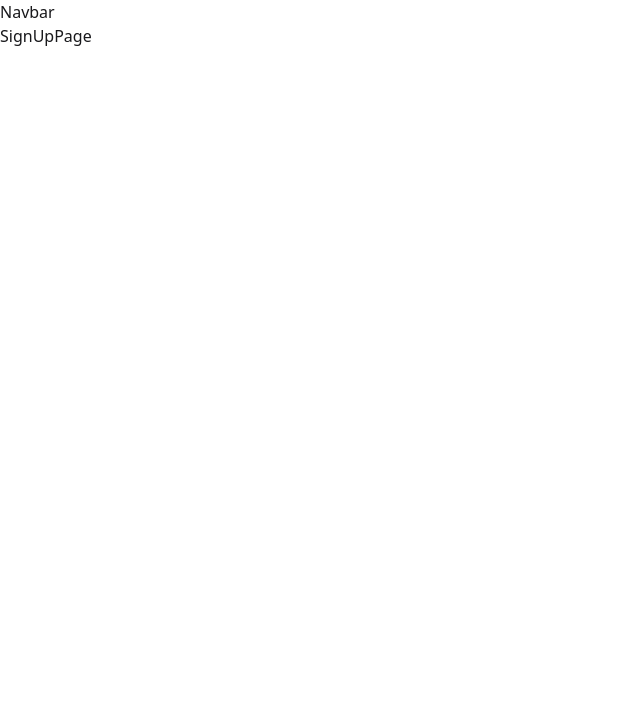
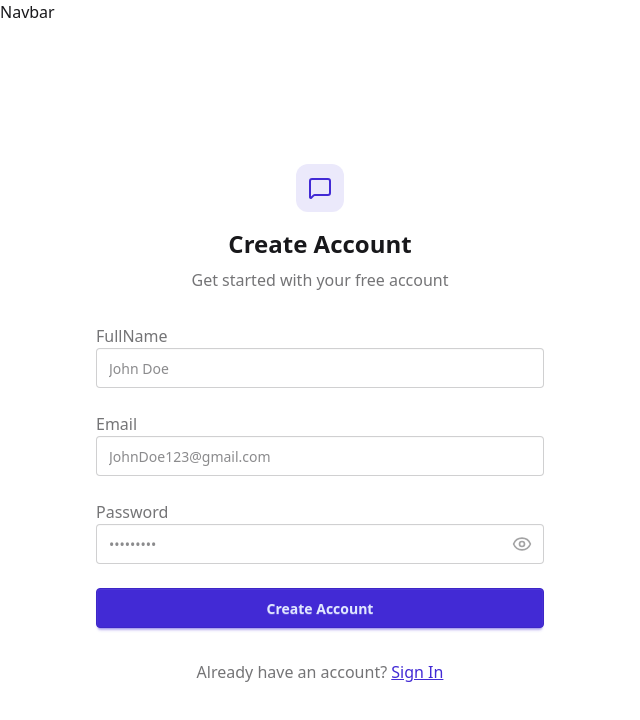
Before and after one commit to S-Bhargavii/chat-app, a React (Vite) app in the folder frontend/: page /signup in a window 1280 px wide. Shown: the top 720 px of the page, without its empty margins (0-640 px from the left). Built offline with nearby package versions, Linux system fonts and the light colour scheme; no server answers.

Commit message:
add signup page ui

```diff
--- a/frontend/src/pages/SignUpPage.jsx
+++ b/frontend/src/pages/SignUpPage.jsx
@@ -1,6 +1,122 @@
+import { useState } from "react";
+import { useAuthStore } from "../store/useAuthStore";
+import {EyeOff, MessageSquare, Eye, Loader2} from "lucide-react";
+import { Link } from "react-router-dom";
 const SignUpPage = () => {
+  const [showPassword, setShowPassword] = useState(false);
+  // user creation form
+  const [formData, setFormData] = useState({
+    fullName: "",
+    email: "",
+    password: ""
+  })
+
+  const {signup, isSigningUp} = useAuthStore();
+  const validateForm = () => {
+
+  }
+
+  const handleSubmit = (e) => {
+    e.preventDefault()
+  }
+
   return (
-    <div>SignUpPage</div>
+    // total screen split into 2
+    <div className="min-h-screen grid lg:grid-cols-2">
+      {/* left side of the screen */}
+      <div className="flex flex-col justify-center items-center p-6 sm:p-12">
+        <div className="w-full max-w-md space-y-8">
+
+          {/* logo */}
+          <div className="text-center mb-8">
+            <div className="flex flex-col items-center gap-2 group">
+              <div className="size-12 rounded-xl bg-primary/10 flex items-center justify-center group-hover:bg-primary/20 transition-colors">
+                <MessageSquare className="size-6 text-primary"/>
+              </div>
+              <h1 className="text-2xl font-bold mt-2">Create Account</h1>
+              <h1 className="text-base-content/60">Get started with your free account</h1>
+            </div>
+          </div>
+
+          {/* form  */}
+          <form onSubmit={handleSubmit} className="space-y-6">
+            <div className="form-control">
+              <label className="label">
+                <span className="label-text font-medium">FullName</span>
+              </label>
+              <div className="relative">
+                <input
+                  type="text"
+                  className={`input input-bordered w-full`}
+                  placeholder="John Doe"
+                  value={formData.fullName}
+                  onChange={(e)=>setFormData({...formData, fullName: e.target.value})}
+                />
+              </div>
+            </div>
+
+            <div className="form-control">
+              <label className="label">
+                <span className="label-text font-medium">Email</span>
+              </label>
+              <div className="relative">
+                <input
+                  type="text"
+                  className={`input input-bordered w-full`}
+                  placeholder="JohnDoe123@gmail.com"
+                  value={formData.email}
+                  onChange={(e)=>setFormData({...formData, email: e.target.value})}
+                />
+              </div>
+            </div>
+
+            <div className="form-control">
+              <label className="label">
+                <span className="label-text font-medium">Password</span>
+              </label>
+              <div className="relative">
+                <input
+                  type={showPassword ? "text" : "password"}
+                  className={`input input-bordered w-full`}
+                  placeholder="•••••••••"
+                  value={formData.password}
+                  onChange={(e)=>setFormData({...formData, password: e.target.value})}
+                />
+                <button
+                  type = "button"
+                  className="absolute inset-y-0 right-0 pr-3 flex items-center"
+                  onClick={()=> setShowPassword(!showPassword)}
+                >
+                  {showPassword ? (<EyeOff className="size-5 text-base-content/40"/>) : (<Eye className="size-5 text-base-content/40"/>)}
+                </button>
+              </div>
+            </div>
+
+            <button type="submit" className="btn btn-primary w-full" disabled={isSigningUp}>
+              {isSigningUp ? (
+                  <>
+                    <Loader2 className="size-5 animate-spin"/>
+                    Loading...
+                  </>
+                ) : (
+                  "Create Account"
+                )
+              }
+            </button>
+          </form>
+
+          <div className="text-center">
+            <p className="text-base-content/60">
+              Already have an account? {" "}
+              <Link to="/login" className="link link-primary">
+                Sign In
+              </Link>
+            </p>
+          </div>
+
+        </div>
+      </div>
+    </div>
   )
 }
 
--- a/frontend/src/store/useAuthStore.js
+++ b/frontend/src/store/useAuthStore.js
@@ -12,6 +12,7 @@
     isLoggingIn: false,
     isUpdatingProfile: false,
     isCheckingAuth: true,
+
     checkAuth: async() => {
         try{
             const res = await axiosInstance.get("/auth/check-auth"); // the axiosinstance alr prefixed with /api (see baseurl)
@@ -24,5 +25,9 @@
             // by using states, react will re-render any component
             // that uses the state.
         }
+    },
+
+    signup: async() => {
+        console.log("Hello")
     }
 }))
```
